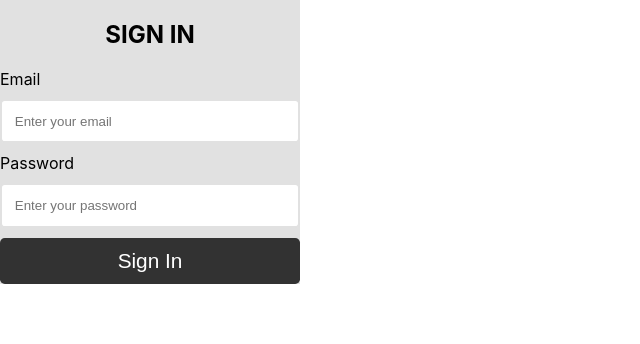
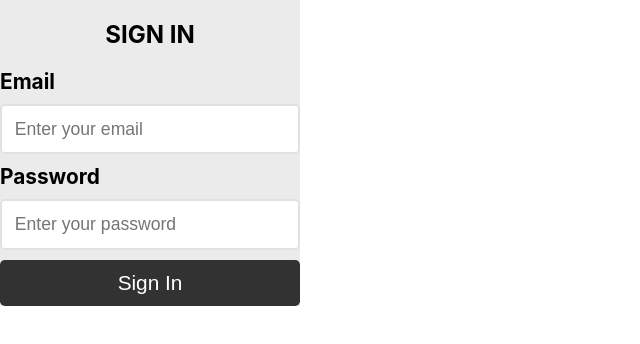
Before and after one commit to bhr94/hackathon-project, a React (Create React App) app in the folder client/: page / in a window 1280 px wide. Shown: the top 344 px of the page, without its empty margins (0-640 px from the left). Built offline with nearby package versions, Linux system fonts and the light colour scheme.

Commit message:
styled the labels  in the signin page

```diff
--- a/client/src/Signin.js
+++ b/client/src/Signin.js
@@ -19,29 +19,33 @@ class Signin extends React.Component {
   render() {
     return (
       <form className="signin-form">
-        <h2 className = "signin-form__title">SIGN IN</h2>
+        <h2 className="signin-form__title">SIGN IN</h2>
 
-        <label>Email</label>
+        <label className="form__label-email">Email</label>
         <input
           type="text"
           name="email"
           onChange={this.updateEmail}
           value={this.state.email}
-          className ="form__name-input"
-          placeholder ="Enter your email"
+          className="form__name-input"
+          placeholder="Enter your email"
         />
 
-        <label>Password</label>
+        <label className="form__label-password">Password</label>
         <input
           type="password"
           name="password"
           onChange={this.updatePassword}
           value={this.state.password}
-          className = "form__password-input"
-          placeholder ="Enter your password"
+          className="form__password-input"
+          placeholder="Enter your password"
         />
 
-        <button type="button" onClick={this.handleClick} className = "form__submit-button">
+        <button
+          type="button"
+          onClick={this.handleClick}
+          className="form__submit-button"
+        >
           Sign In
         </button>
       </form>
--- a/client/src/styles/main.css
+++ b/client/src/styles/main.css
@@ -7,7 +7,7 @@
       -ms-flex-direction: column;
           flex-direction: column;
   width: 300px;
-  background-color: #E1E1E1;
+  background-color: #ecebeb;
 }
 
 .form__name-input, .form__password-input {
@@ -16,6 +16,7 @@
   border-radius: 0.3rem;
   margin: 10px 0;
   outline: none;
+  font-size: 1.1rem;
 }
 
 .form__name-input:focus, .form__password-input:focus {
@@ -42,4 +43,9 @@
       -ms-grid-row-align: center;
       align-self: center;
 }
+
+.form__label-password, .form__label-email {
+  font-size: 1.3rem;
+  font-weight: bolder;
+}
 /*# sourceMappingURL=main.css.map */
--- a/client/src/styles/partials/_signin.scss
+++ b/client/src/styles/partials/_signin.scss
@@ -2,7 +2,7 @@
     display: flex;
     flex-direction: column;
     width: 300px;
-    background-color: #E1E1E1;
+    background-color: #ecebeb;
 }
 
 .form__name-input {
@@ -11,6 +11,7 @@
     border-radius: 0.3rem;
     margin: 10px 0;
     outline: none;
+    font-size: 1.1rem;
 
     &:focus {
         border: 2px solid #323232;
@@ -42,3 +43,12 @@
 .signin-form__title {
     align-self: center;
 }
+
+.form__label-password {
+    font-size: 1.3rem;
+    font-weight: bolder;
+}
+
+.form__label-email {
+    @extend .form__label-password
+}
```
Also changed, not shown: 1 other file (tests, documents, lock files or other folders).
